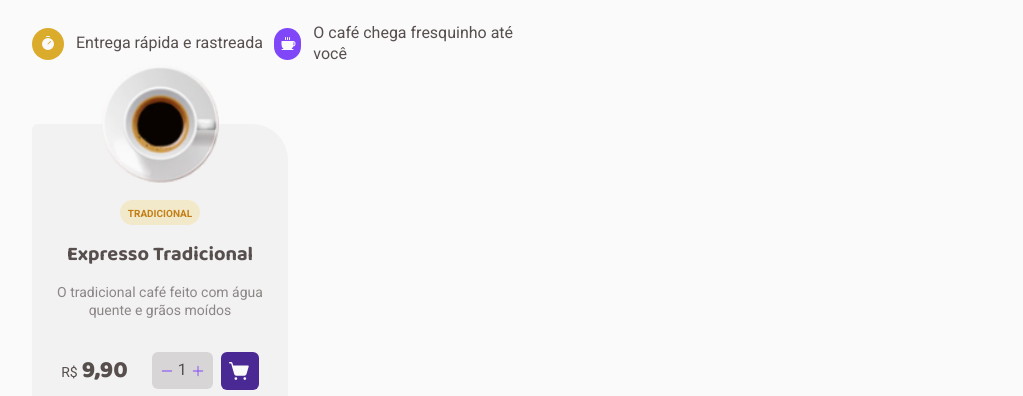
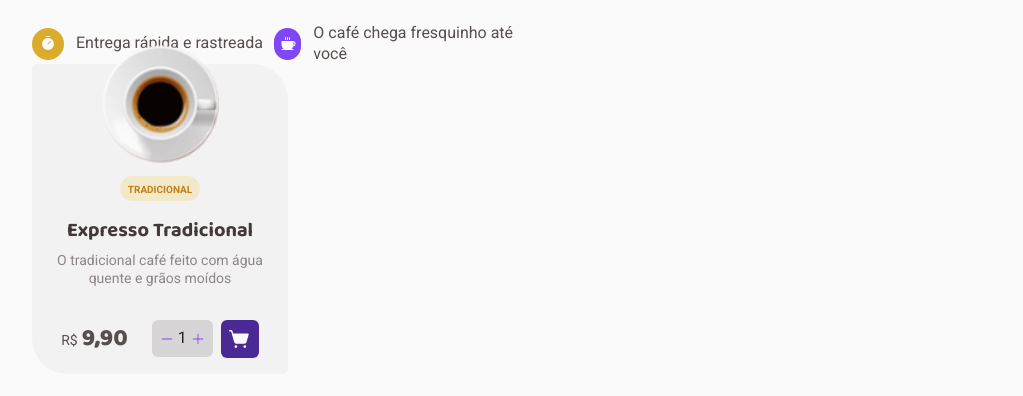
Before and after one commit to artenlf/coffee-delivery, a React (Vite) app: page / in a window 1280 px wide. Shown: the part 556-952 px from the top of the page, without its empty margins (128-1151 px from the left). Built offline with nearby package versions, Linux system fonts and the light colour scheme.

Commit message:
styles: added missing styles to Card component

```diff
--- a/src/components/Card/index.tsx
+++ b/src/components/Card/index.tsx
@@ -6,8 +6,10 @@ export function Card() {
   return (
     <CardContainer>
       <img src={Expresso} alt="" />
-      <div className="tag__container">
-        <span className="tag">Tradicional</span>
+      <div className='tag__container'>
+        <div className="tag__background">
+          <span className="tag">Tradicional</span>
+        </div>
       </div>
       <h2>Expresso Tradicional</h2>
       <p className="description">O tradicional café feito com água quente e grãos moídos</p>
--- a/src/components/Card/styles.ts
+++ b/src/components/Card/styles.ts
@@ -6,9 +6,8 @@ export const CardContainer = styled.div`
   border-radius: 6px 36px;
   display: flex;
   flex-direction: column;
-  gap: 1rem;
+  gap: 0.5rem;
   height: 19.375rem;
-  margin-top: 3.75rem;
   text-align: center;
   width: 16rem;
 
@@ -20,12 +19,18 @@ export const CardContainer = styled.div`
   img {
     height: 7.5rem;
     width: 7.5rem;
-    margin: -3.75rem auto 0 auto;
+    margin: -1.25rem auto 0.25rem auto;
   }
 
   .tag__container {
+    display: inline-flex;
+    gap: 0.25rem;
+  }
+
+  .tag__background {
     background: ${(props) => props.theme['yellow-100']};
     border-radius: 100px;
+    margin-bottom: 0.5rem;
     padding: 0.125rem 0.5rem;
   }
 
@@ -37,6 +42,7 @@ export const CardContainer = styled.div`
   }
 
   h2 {
+    color: ${(props) => props.theme['gray-800']};
     font-family: 'Baloo 2', cursive;
     font-weight: 700;
     font-size: 1.25rem;
@@ -45,6 +51,7 @@ export const CardContainer = styled.div`
   .description {
     color: ${(props) => props.theme['gray-600']};
     font-size: 0.875rem;
+    margin-bottom: 1.5rem;
     padding: 0 1.25rem;
   }
 
@@ -52,7 +59,6 @@ export const CardContainer = styled.div`
     align-items: center;
     display: flex;
     gap: 0.5rem;
-    margin-top: 1rem;
 
     p {
       font-size: 0.875rem;
@@ -82,6 +88,7 @@ export const CardContainer = styled.div`
       }
 
       span {
+        color: ${(props) => props.theme['gray-900']};
         align-items: flex-end;
         display: flex;
         justify-content: flex-end;
```
